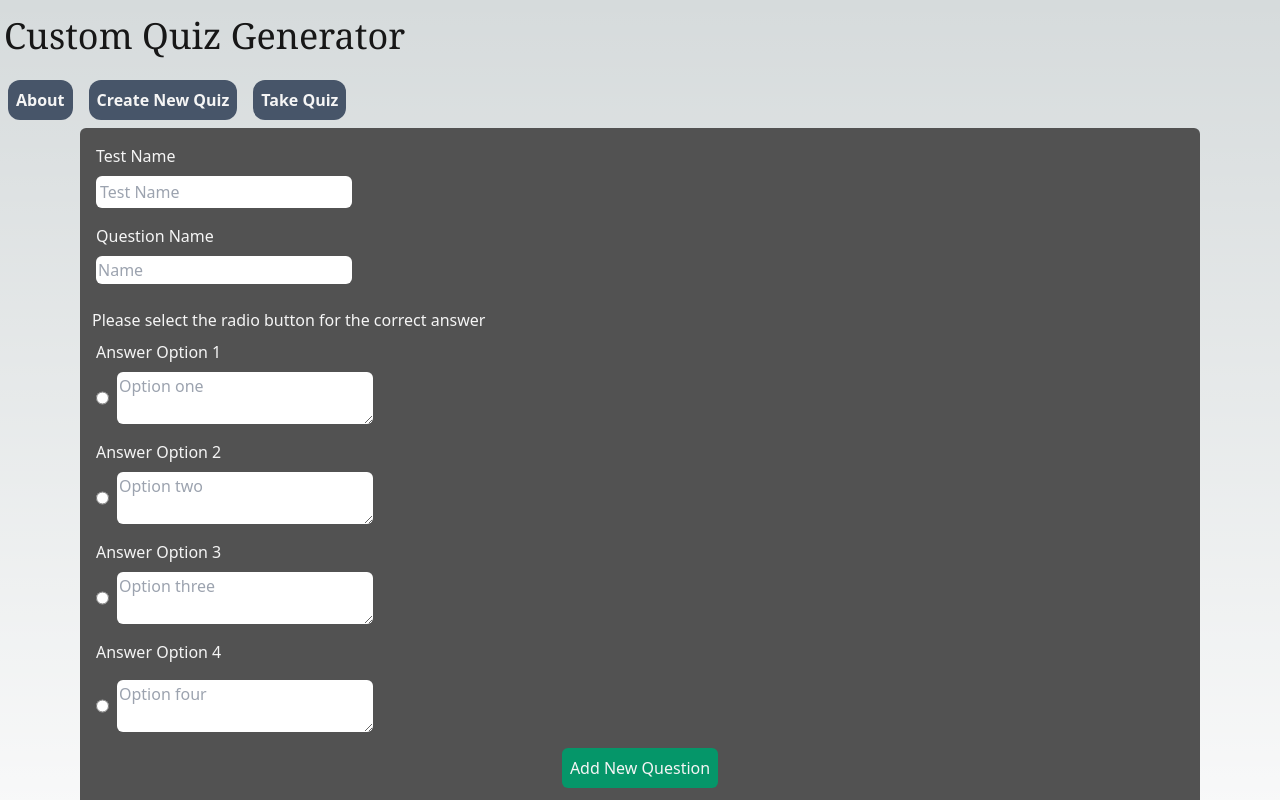
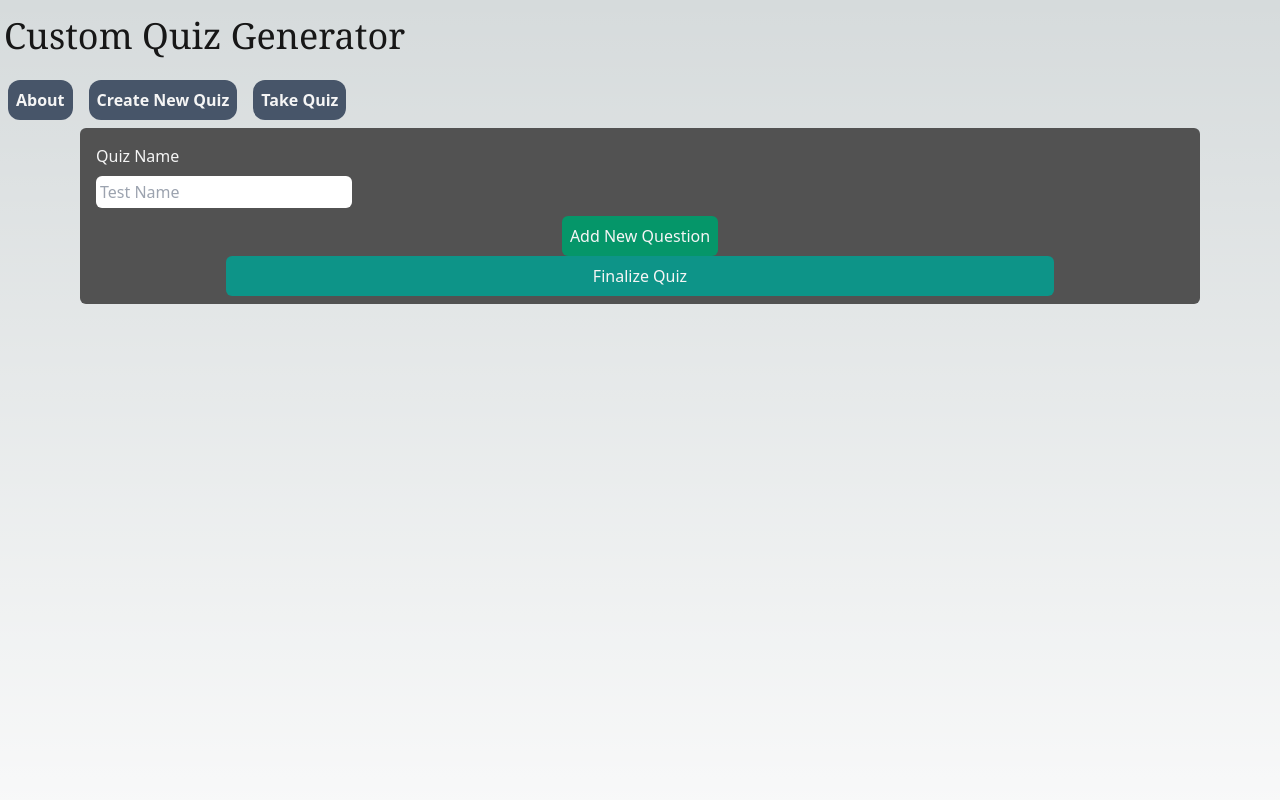
Before and after one commit to Cedaring-xr/temporary-quiz-generator, a Next.js app: page /create in a window 1280 px wide. Shown: the top 800 px of the page. Built offline with nearby package versions, Linux system fonts and the light colour scheme.

Commit message:
form question additions functionality

```diff
--- a/app/create/page.tsx
+++ b/app/create/page.tsx
@@ -1,20 +1,24 @@
 'use client'
 
 import React, { useState, FormEvent } from 'react'
-import Link from 'next/link'
 import styles from './page.module.css'
+
+interface Question {
+	id: number
+}
+
+const questions = [{}]
 
 export default function Page() {
 	const [isLoading, setIsLoading] = useState<boolean>(false)
 	const [error, setError] = useState<string | null>(null)
-
-	async function addTest(data: FormData) {}
+	// const [questions, setQuestions] = useState<Question[]>([])
+	const [questionCount, setQuestionCount] = useState<Question[]>([]) //number of questions added, starts at 0
 
 	async function onSubmit(event: FormEvent<HTMLFormElement>) {
 		event.preventDefault()
 		setIsLoading(true)
 		setError(null) // Clear previous errors when a new request starts
-
 		try {
 			const formData = new FormData(event.currentTarget)
 			const response = await fetch('/api/submit', {
@@ -39,7 +43,20 @@ export default function Page() {
 
 	function addQuestion() {
 		console.log('test add question')
-		return <div>Hello</div>
+		const timeStamp = new Date().getTime()
+		const random = Math.floor(Math.random() * 1000)
+		const newQuestion = {
+			id: timeStamp + random,
+			name: 'test'
+		}
+		setQuestionCount([...questionCount, newQuestion])
+	}
+
+	function removeQuestion() {
+		console.log('remove question clicked')
+		// get the question array length and key of the question to remove
+		// remove the question from the array based on the key used
+		// return the new array
 	}
 
 	return (
@@ -47,14 +64,24 @@ export default function Page() {
 			<div className="mx-20 p-2 rounded-md bg-neutral-600">
 				{error && <div style={{ color: 'red' }}>{error}</div>}
 				<form onSubmit={onSubmit} className=" text-neutral-100 flex flex-col">
-					<label className="mx-2 mt-2">Test Name</label>
+					<label className="mx-2 mt-2">Quiz Name</label>
 					<input
 						type="text"
 						name="name"
 						placeholder="Test Name"
 						className="rounded-md border-amber-900 m-2 p-1 w-64 text-slate-900"
 					/>
-					<div className="flex flex-col">
+					<button
+						className="bg-emerald-600 text-neutral-100 rounded-md p-2 w-fit mx-auto"
+						type="button"
+						onClick={addQuestion}
+					>
+						Add New Question
+					</button>
+
+					{questionCount.map((question) => (
+						<div id="questionForm" className="flex flex-col" key={question.id}>
+							<h3>Question number</h3>
 							<label className="mx-2 mt-2">Question Name</label>
 							<input
 								type="text"
@@ -94,20 +121,22 @@ export default function Page() {
 									className="rounded-md border-amber-900 m-2 w-64 p-0.5 text-slate-900"
 								></textarea>
 							</div>
+							<button
+								type="button"
+								onClick={removeQuestion}
+								className="bg-red-600 text-neutral-100 rounded-md p-2 w-fit mx-auto"
+							>
+								Remove Question
+							</button>
 						</div>
-					<button
-						className="bg-emerald-600 text-neutral-100 rounded-md p-2 w-fit mx-auto"
-						onClick={addQuestion}
-					>
-						Add New Question
-					</button>
-					<br></br>
+					))}
+
 					<button
 						type="submit"
 						disabled={isLoading}
 						className="bg-teal-600 text-neutral-100 rounded-md w-3/4 mx-auto p-2"
 					>
-						{isLoading ? 'Loading...' : 'Submit'}
+						{isLoading ? 'Loading...' : 'Finalize Quiz'}
 					</button>
 				</form>
 			</div>
```
Lines whose indentation alone changed are shown as unchanged.
